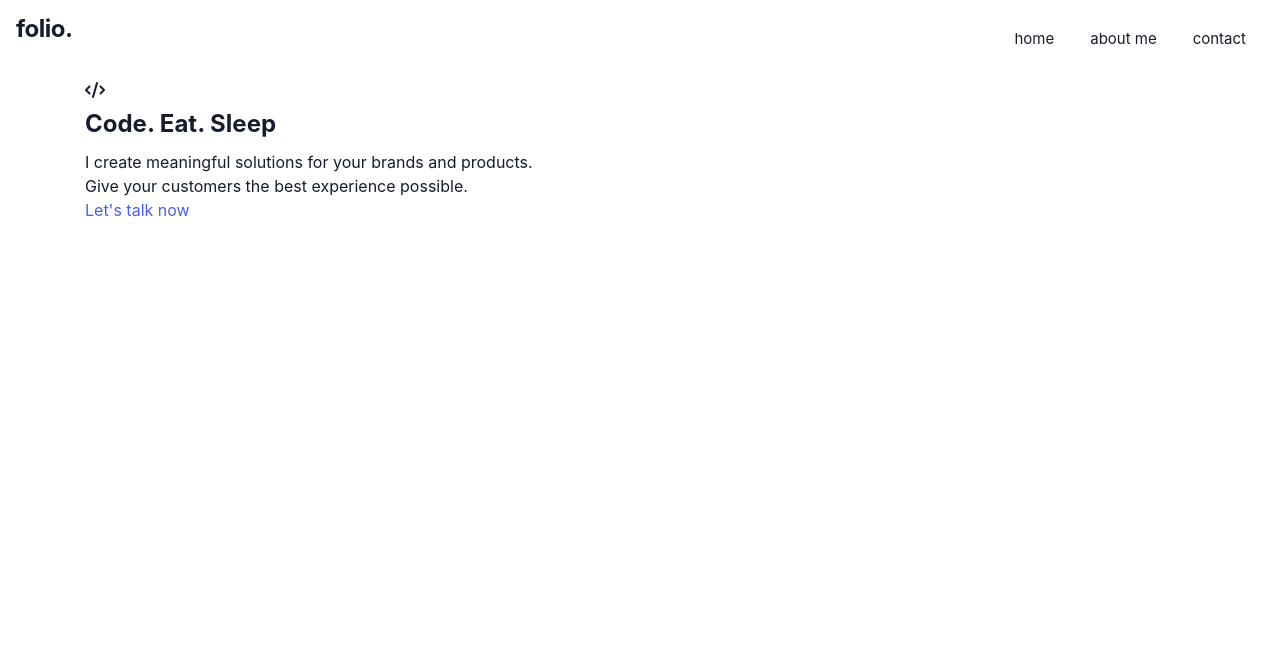
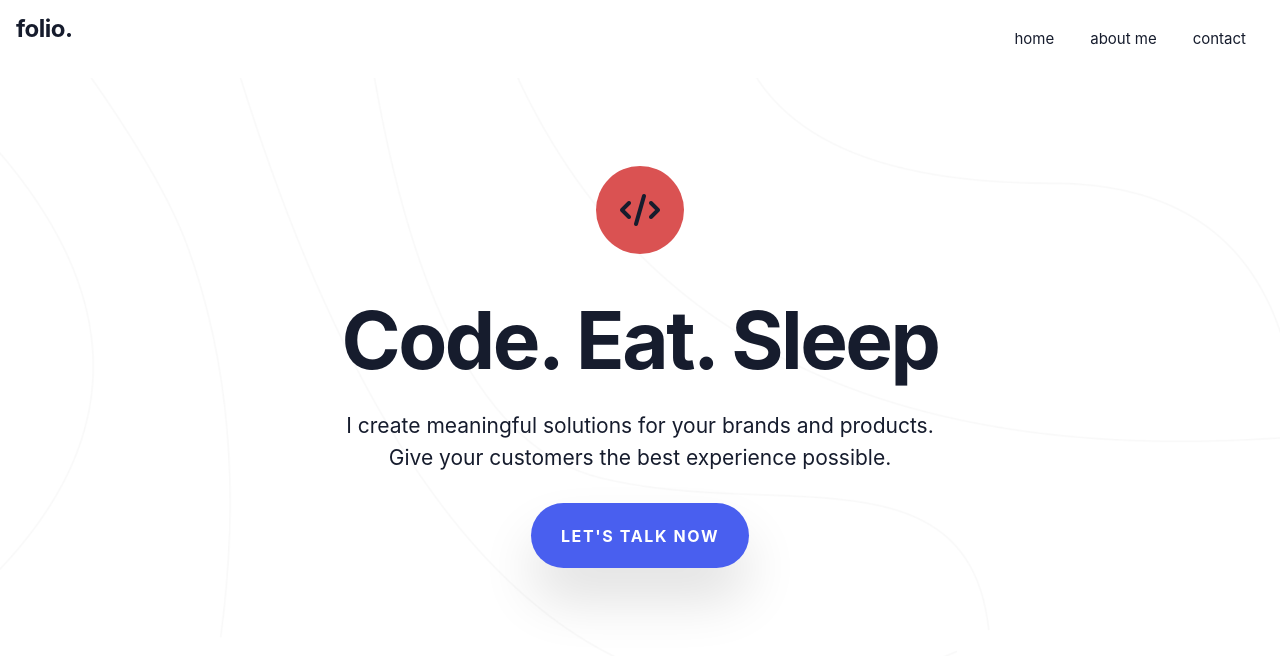
Before and after one commit to VWashingtonCoder/devslopes-folio-project, a plain HTML site: page index.html in a window 1280 px wide. Drawn offline with Linux system fonts and the light colour scheme.

Commit message:
Add css for hero section

```diff
--- a/css/base.css
+++ b/css/base.css
@@ -59,8 +59,7 @@ button { outline: none; }
 .btn {
     font-weight: 700;
     min-width: 175px;
-    display: inline-block;
-    display: flex;
+    display: inline-flex;
     align-items: center;
     justify-content: center;
     text-transform: uppercase;
@@ -87,3 +86,21 @@ button:not(:disabled):not(.disabled) {
 .round-pill {
     border-radius: 50rem;
 }
+
+.header-lg {
+    font-size: 5rem;
+    letter-spacing: -2.5px;
+    line-height: 1.05;
+}
+
+.header-md {
+    font-size: 3rem;
+    letter-spacing: -2px;
+}
+
+.sub-header {
+    font-size: 1.3125rem;
+    line-height: 1.5;
+    padding-top: 1.25rem;
+    padding-bottom: 1.875rem;
+}
--- a/css/styles.css
+++ b/css/styles.css
@@ -25,6 +25,27 @@
     text-transform: lowercase;
 }
 
+.hero-content {
+    text-align: center;
+    padding: 5.5rem 0;
+}
+
+.code-icon {
+    background-color: #da5252;
+    color: var(--color-text);
+    padding: 1.25rem 1.5rem;
+    border-radius: 50rem;
+    display: inline-block;
+    margin-bottom: 2.5rem;
+    text-align: center;
+}
+
+.code-icon .fa-code {
+    font-size: 2rem;
+    display: inline-block;
+    line-height: 1.5;
+}
+/* Modals */
 .full-site-modal {
     position: fixed;
     top: 0;
--- a/css/theme.css
+++ b/css/theme.css
@@ -7,3 +7,10 @@
     --color-text-base: #161c2d;
     --border: #383f53;
 }
+
+.hero-bg {
+    background-image: url("../assets/images/hero-pattern.webp");
+    background-position: center;
+    background-repeat: no-repeat;
+    background-size: cover;
+}
--- a/index.html
+++ b/index.html
@@ -35,12 +35,12 @@
                     <div class="code-icon">
                         <i class="fa-solid fa-code"></i>
                     </div>
-                    <h2>Code. Eat. Sleep</h2>
-                    <div>
+                    <h2 class="header-lg">Code. Eat. Sleep</h2>
+                    <div class="sub-header">
                         I create meaningful solutions for your brands and products. <br>
                         Give your customers the best experience possible.
                     </div>
-                    <div>
+                    <div class="btn btn-primary round-pill">
                         <a href="#" data-open="contact">Let's talk now</a>
                     </div>
                 </div>
```
